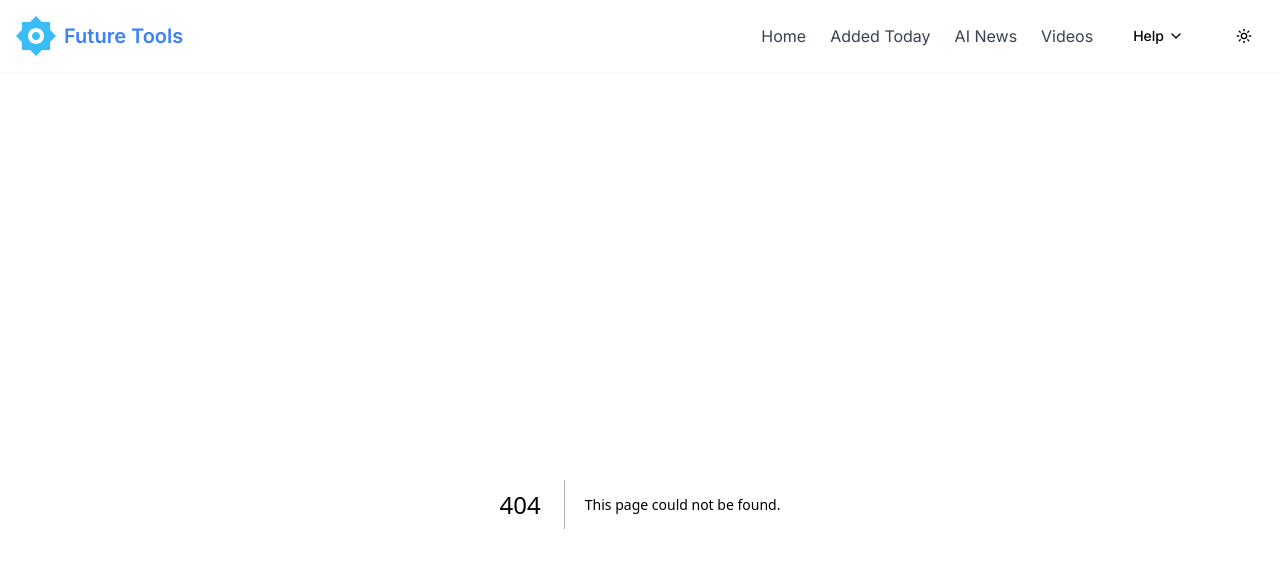
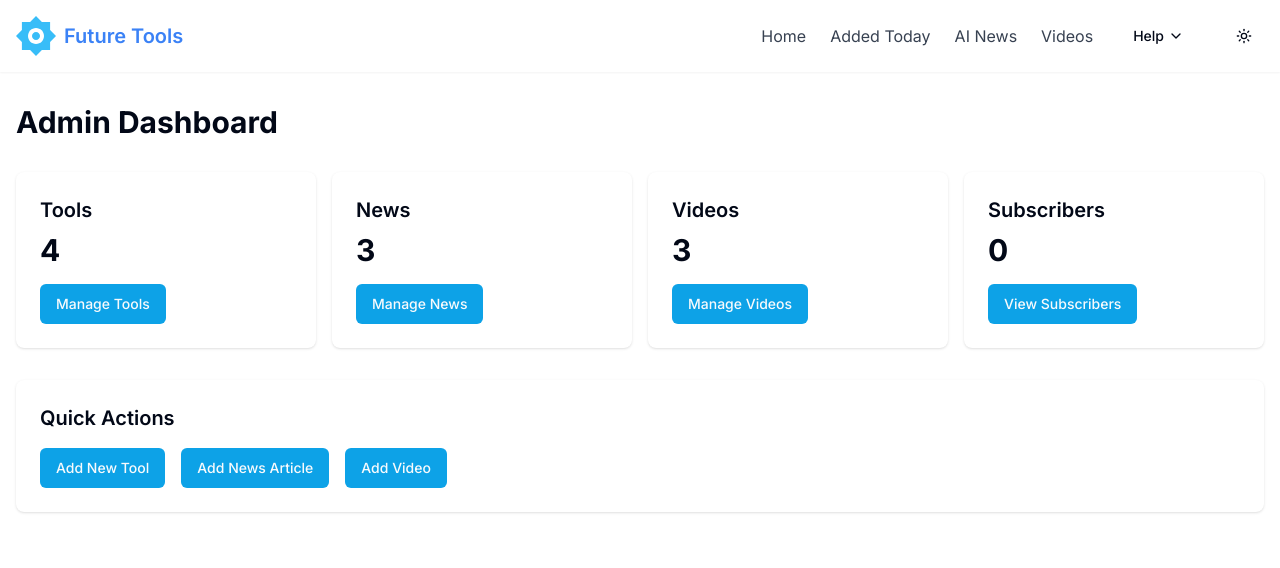
Before and after one commit to havinagpal/Ai_directory, a Next.js app: page /admin in a window 1280 px wide. Before the commit this address had no page. Shown: the top 568 px of the page. Built offline with nearby package versions, Linux system fonts and the light colour scheme.

Commit message:
Add files via upload

```diff
--- /dev/null
+++ b/app/admin/page.tsx
@@ -0,0 +1,98 @@
+"use client"
+
+import { useState, useEffect } from "react"
+import { useRouter } from "next/navigation"
+import Link from "next/link"
+import { Button } from "@/components/ui/button"
+
+export default function AdminDashboard() {
+  const router = useRouter()
+  const [isAuthorized, setIsAuthorized] = useState(false)
+
+  // Simple client-side check if user is logged in
+  // In a real app, this would use a proper auth system
+  useEffect(() => {
+    const checkAuth = () => {
+      // For demo purposes, we'll just set this to true
+      // In a real app, you would check session/token
+      setIsAuthorized(true)
+    }
+
+    checkAuth()
+  }, [])
+
+  if (!isAuthorized) {
+    return (
+      <div className="flex flex-col items-center justify-center min-h-[calc(100vh-80px)]">
+        <h1 className="text-2xl font-bold mb-4">Unauthorized</h1>
+        <p className="mb-4">You need to log in to access this page.</p>
+        <Button asChild>
+          <Link href="/login">Go to Login</Link>
+        </Button>
+      </div>
+    )
+  }
+
+  return (
+    <div className="space-y-8">
+      <h1 className="text-3xl font-bold">Admin Dashboard</h1>
+
+      <div className="grid grid-cols-1 md:grid-cols-2 lg:grid-cols-4 gap-4">
+        <div className="bg-white dark:bg-gray-800 p-6 rounded-lg shadow">
+          <h2 className="text-xl font-semibold mb-2">Tools</h2>
+          <p className="text-3xl font-bold">4</p>
+          <div className="mt-4">
+            <Button asChild>
+              <Link href="/admin/tools">Manage Tools</Link>
+            </Button>
+          </div>
+        </div>
+
+        <div className="bg-white dark:bg-gray-800 p-6 rounded-lg shadow">
+          <h2 className="text-xl font-semibold mb-2">News</h2>
+          <p className="text-3xl font-bold">3</p>
+          <div className="mt-4">
+            <Button asChild>
+              <Link href="/admin/news">Manage News</Link>
+            </Button>
+          </div>
+        </div>
+
+        <div className="bg-white dark:bg-gray-800 p-6 rounded-lg shadow">
+          <h2 className="text-xl font-semibold mb-2">Videos</h2>
+          <p className="text-3xl font-bold">3</p>
+          <div className="mt-4">
+            <Button asChild>
+              <Link href="/admin/videos">Manage Videos</Link>
+            </Button>
+          </div>
+        </div>
+
+        <div className="bg-white dark:bg-gray-800 p-6 rounded-lg shadow">
+          <h2 className="text-xl font-semibold mb-2">Subscribers</h2>
+          <p className="text-3xl font-bold">0</p>
+          <div className="mt-4">
+            <Button asChild>
+              <Link href="/admin/subscribers">View Subscribers</Link>
+            </Button>
+          </div>
+        </div>
+      </div>
+
+      <div className="bg-white dark:bg-gray-800 p-6 rounded-lg shadow">
+        <h2 className="text-xl font-semibold mb-4">Quick Actions</h2>
+        <div className="flex flex-wrap gap-4">
+          <Button asChild>
+            <Link href="/admin/tools/new">Add New Tool</Link>
+          </Button>
+          <Button asChild>
+            <Link href="/admin/news/new">Add News Article</Link>
+          </Button>
+          <Button asChild>
+            <Link href="/admin/videos/new">Add Video</Link>
+          </Button>
+        </div>
+      </div>
+    </div>
+  )
+}
```
